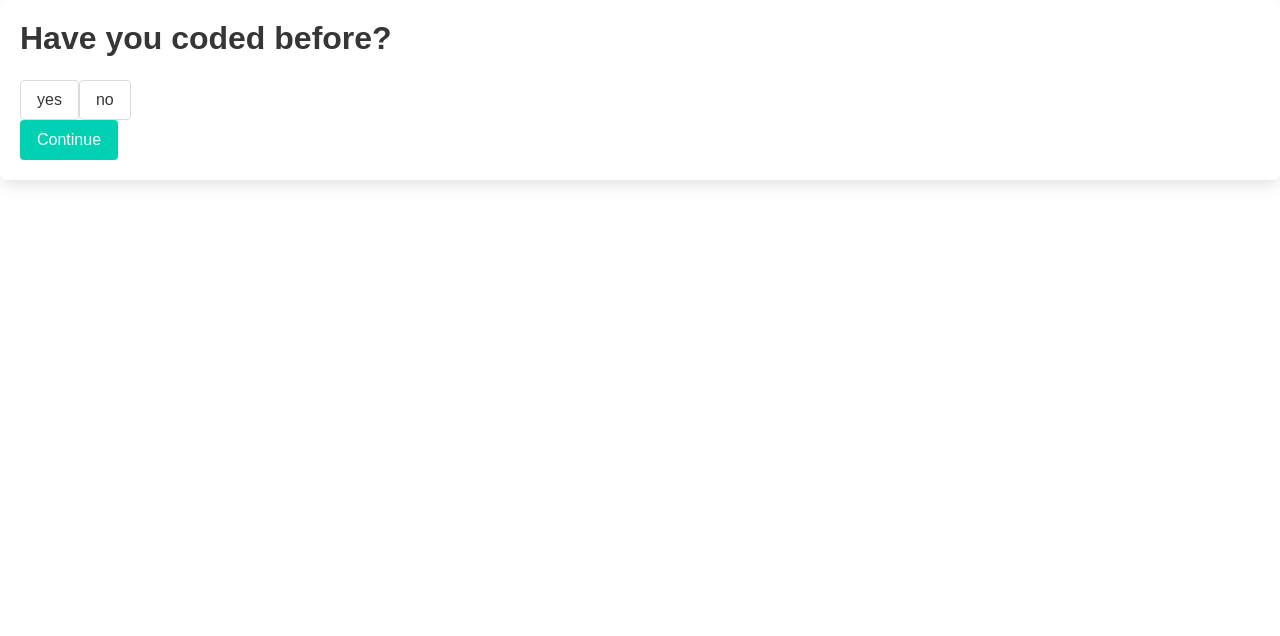
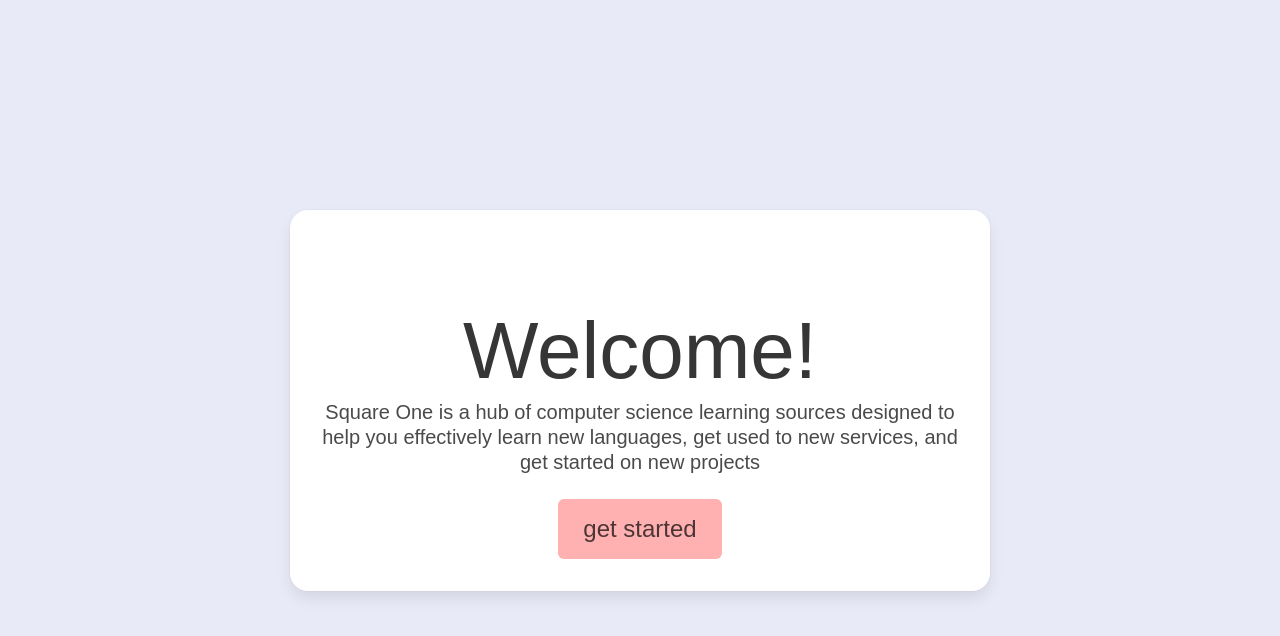
Before and after one commit to hackiolearning/hackiolearning.github.io, a React (Create React App) app: page / in a window 1280 px wide. Shown: the top 636 px of the page. Built offline with nearby package versions, Linux system fonts and the light colour scheme; a web font is replaced by a local one.

Commit message:
Code before removing continue button

```diff
--- a/src/App.js
+++ b/src/App.js
@@ -2,6 +2,7 @@
 import './css/style.css';
 import Form from './Form.js';
 import Results from './Results.js';
+import Homepage from './Homepage.js';
 
 class App extends React.Component{
   continue(){
@@ -28,7 +29,7 @@
     this.continue = this.continue.bind(this);
     this.back = this.back.bind(this);
     this.state = {
-      "questionNumber":0,
+      "questionNumber":-1,
       "hasExperience":undefined,
       "projectInterest":undefined,
       "learningType":undefined,
@@ -37,7 +38,10 @@
   }
   render(){
     let content;
-    if(this.state.questionNumber <= 3){
+    if(this.state.questionNumber === -1){
+      content = <Homepage continue={this.continue}/>
+    }
+    else if(this.state.questionNumber <= 3){
       content = <Form data={this.state} handleChange={this.handleChange} continue={this.continue} back={this.back}/>;
     } else{
       content = <Results data={this.state}/>
--- a/src/Form.js
+++ b/src/Form.js
@@ -25,6 +25,7 @@
                     arr.splice(searchIndex,1);
                 }
                 this.props.handleChange(property,arr);
+                this.props.continue();
             }
         }
         if(this.props.formType === "radio"){
@@ -32,6 +33,7 @@
                 let property = this.props.property;
                 let value = this.props.answers[idx].val;
                 this.props.handleChange(property,value);
+                this.props.continue();
             }
         }
     }
@@ -47,16 +49,20 @@
             }
             return <button onClick={this.onChange(idx).bind(this)} key={idx} className={"button"  + (shouldBeSelected ? " is-primary" : "")}>{answer.text}</button>
         });
-        return (<div className="form">
-            <p className="title">{this.props.question}</p>
-            {answerElems}
-            {this.props.data.questionNumber > 0 ? <div className="control">
-                <button className="button is-primary" onClick={this.props.back}>Back</button>
-            </div> : ""}
-            <div className="control">
-                <button className="button is-primary" onClick={this.props.continue}>Continue</button>
+        return (<section className="hero is-fullheight">
+        <div className="hero-body  is-flex-direction-column">
+            <div className="block">
+                <p className="title is-2 light-purple">Help us get to know you by answering a few questions</p>
             </div>
-        </div>);
+          <div className="box pt-6 is-flex-direction-column is-max-desktop container mb-6 is-fullwidth is-flex is-align-items-center is-justify-content-center">
+          <p className="subtitle is-3">{this.props.question}</p>
+          <div>
+                {answerElems}
+            </div>
+        {/*this.props.data.questionNumber > 0 */true ? <a className="abs-bl has-text-grey" onClick={this.props.back}>&lt; go back</a>: ""}
+        </div>
+        </div>
+        </section>);
     }
 }
 
@@ -96,9 +102,9 @@
     ]} handleChange={props.handleChange} continue={props.continue} data={data} back={props.back}/>
   }
   return (
-    <div className="box">
-      {formState}
-    </div>
+    <>
+        {formState}
+    </>
   );
 }
 
--- /dev/null
+++ b/src/Homepage.js
@@ -0,0 +1,18 @@
+import React from "react";
+
+function Homepage(props){
+    return <section className="hero is-fullheight">
+    <div className="hero-body">
+      <div className="box homepage-box is-flex is-align-items-center is-flex-direction-column container is-max-desktop">
+        <p className="title is-1 has-text-centered">
+          Welcome!
+        </p>
+        <p className="subtitle has-text-centered">
+        Square One is a hub of computer science learning sources designed to help you effectively learn new languages, get used to new services, and get started on new projects
+        </p>
+        <button className="button is-large is-danger" onClick={props.continue}>get started</button>
+      </div>
+    </div>
+  </section>
+}
+export default Homepage;
--- a/src/sass/style.scss
+++ b/src/sass/style.scss
@@ -1,11 +1,49 @@
 
 @charset "utf-8";
 
-// Import a Google Font
-@import url('https://fonts.googleapis.com/css?family=Nunito:400,700');
+$family-primary: "museo-sans", sans-serif;
+$family-secondary: "contralto-small", sans-serif;
+$pale-purple: #e9eaf8;
 
-$family-primary: "museo-sans", sans-serif;
-$family-secondary: "quiverleaf-cf", sans-serif;
-//$title-family: $family-secondary;
+$title-family: $family-secondary;
+$title-weight: 500;
+
+$body-background-color: $pale-purple;
+
+.no-flex{
+    display:block !important;
+}
+.box.is-fullwidth{
+    width:100% !important;
+}
+.box.homepage-box{
+    max-width:700px;
+    padding-top:6rem;
+    padding-bottom:2rem;
+}
+.box{
+    border-radius:18px !important;
+}
+.button{
+    font-weight:300;
+    font-size:5rem;
+    border-radius:6px !important;
+}
+.light-purple{
+    color:#5E6180 !important;
+}
+@media screen and (min-width: 769px), print {
+    .hero-body {
+    padding: 6rem 3rem !important; } }
+.abs-bl{
+    position:absolute !important;
+    bottom:15px;
+    left:15px;
+}
+$danger:#FFB1B1;
+$size-1: 5rem;
+$weight-normal:300;
+$desktop:800px;
+$radius:10px;
 
 @import "../../node_modules/bulma/bulma.sass";
```
Also changed, not shown: src/css/style.css.
